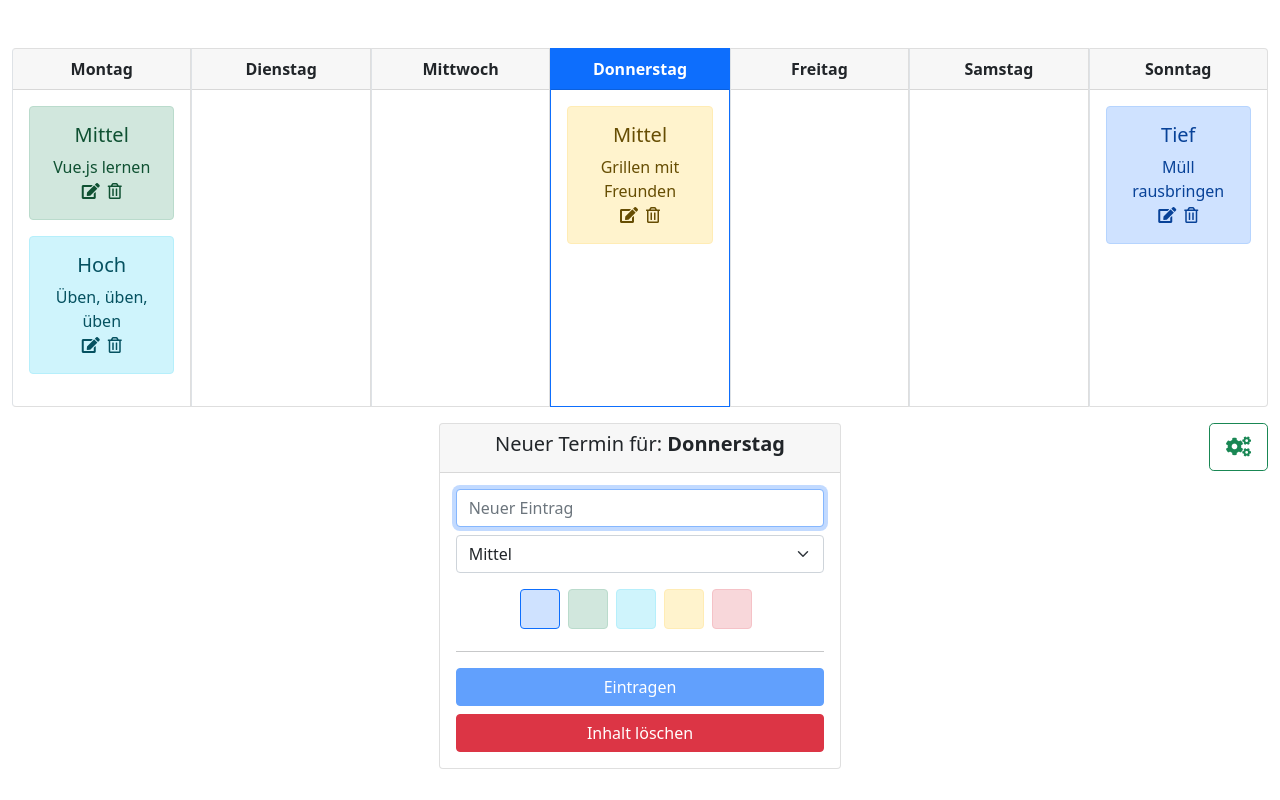
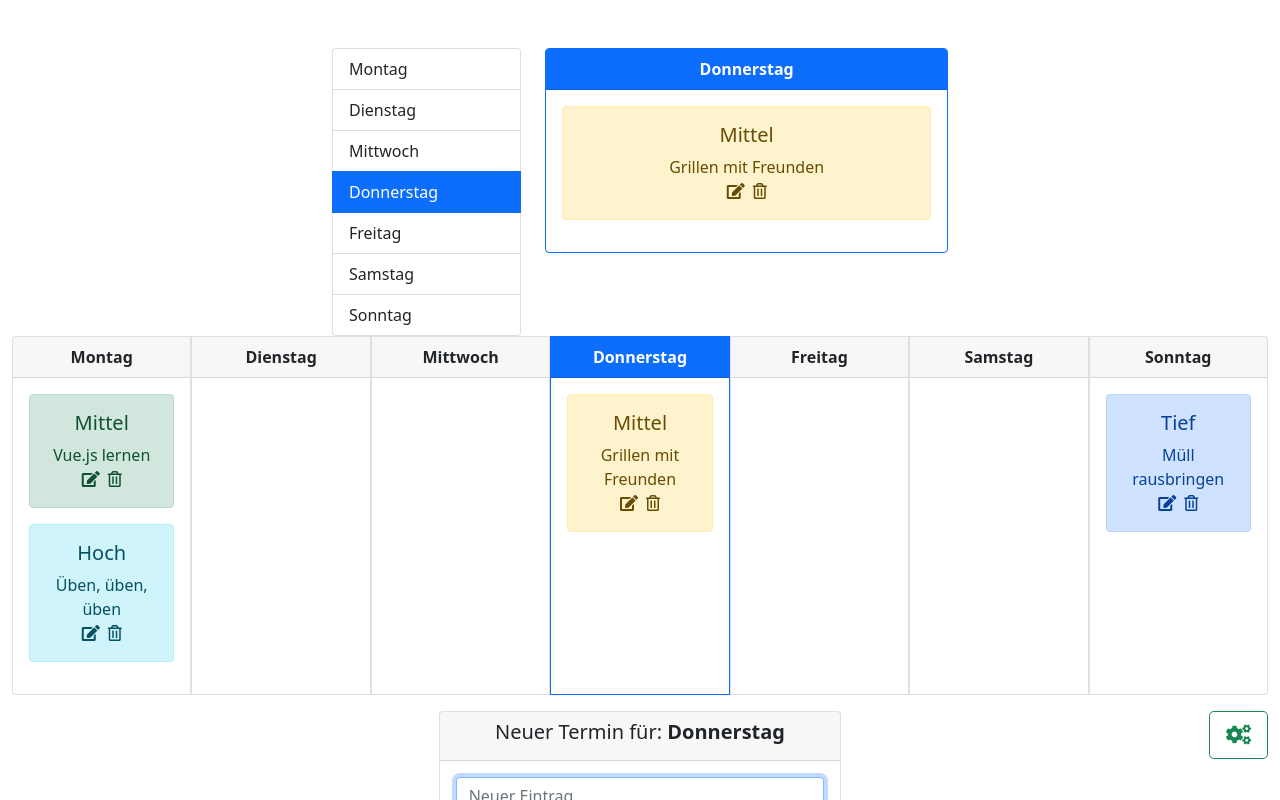
Before and after one commit to devR2001/terminkalender, a Vue app: page / in a window 1280 px wide. Shown: the top 800 px of the page. Built offline with nearby package versions, Linux system fonts and the light colour scheme.

Commit message:
added new co,ponent

```diff
--- a/src/App.vue
+++ b/src/App.vue
@@ -3,6 +3,7 @@
     <div class="row">
       <div class="col-12">
         <!-- Anfang: Template für die Calendar-Week-Component -->
+        <CalendarWeekAsList />
         <CalendarWeek />
         <!-- Ende: Template für die Calendar-Week-Component -->
       </div>
@@ -32,6 +33,7 @@
 import { defineAsyncComponent } from "vue";
 
 import CalendarWeek from "./components/CalendarWeek.vue";
+import CalendarWeekAsList from "./components/CalendarWeekAsList.vue";
 import CalendarEntry from "./components/CalendarEntry.vue";
 // import CalendarSettings from "./components/CalendarSettings.vue";
 
@@ -43,6 +45,7 @@ export default {
 
     //Kurzschreibweise
     CalendarWeek,
+    CalendarWeekAsList,
     CalendarEntry,
     CalendarSettings: defineAsyncComponent(() => import(/*webpackChunkName: 'CalendarSettingsComponent' */ './components/CalendarSettings.vue'))
   },
--- /dev/null
+++ b/src/components/CalendarWeekAsList.vue
@@ -0,0 +1,56 @@
+<template>
+  <div class="row">
+    <div class="col-2 offset-3">
+      <ul class="list-group">
+        <li
+          v-for="day in calendarWeekData"
+          :key="day.id"
+          class="list-group-item"
+          :class="isActive(day.id)"
+          @click="setActiveDay(day.id)"
+        >
+          {{ day.fullName }}
+        </li>
+      </ul>
+    </div>
+    <div class="col-4">
+      <CalendarDay :day="activeDay" />
+    </div>
+  </div>
+</template>
+
+<script>
+import Store from "../store.js";
+
+import CalendarDay from "./CalendarDay.vue";
+
+export default {
+  name: "CalendarWeekAsList",
+  components: {
+    CalendarDay,
+  },
+  data() {
+    return {
+      calendarWeekData: Store.state.calendarWeekData,
+    };
+  },
+  computed: {
+    activeDay() {
+      return Store.getters.activeDay();
+    },
+  },
+  methods: {
+    setActiveDay(dayId) {
+      Store.mutations.setActiveDay(dayId);
+    },
+    isActive(dayId) {
+      if (dayId === this.activeDay.id) {
+        return ["active"];
+      }
+    },
+  },
+};
+</script>
+
+<style scoped>
+</style>
```
